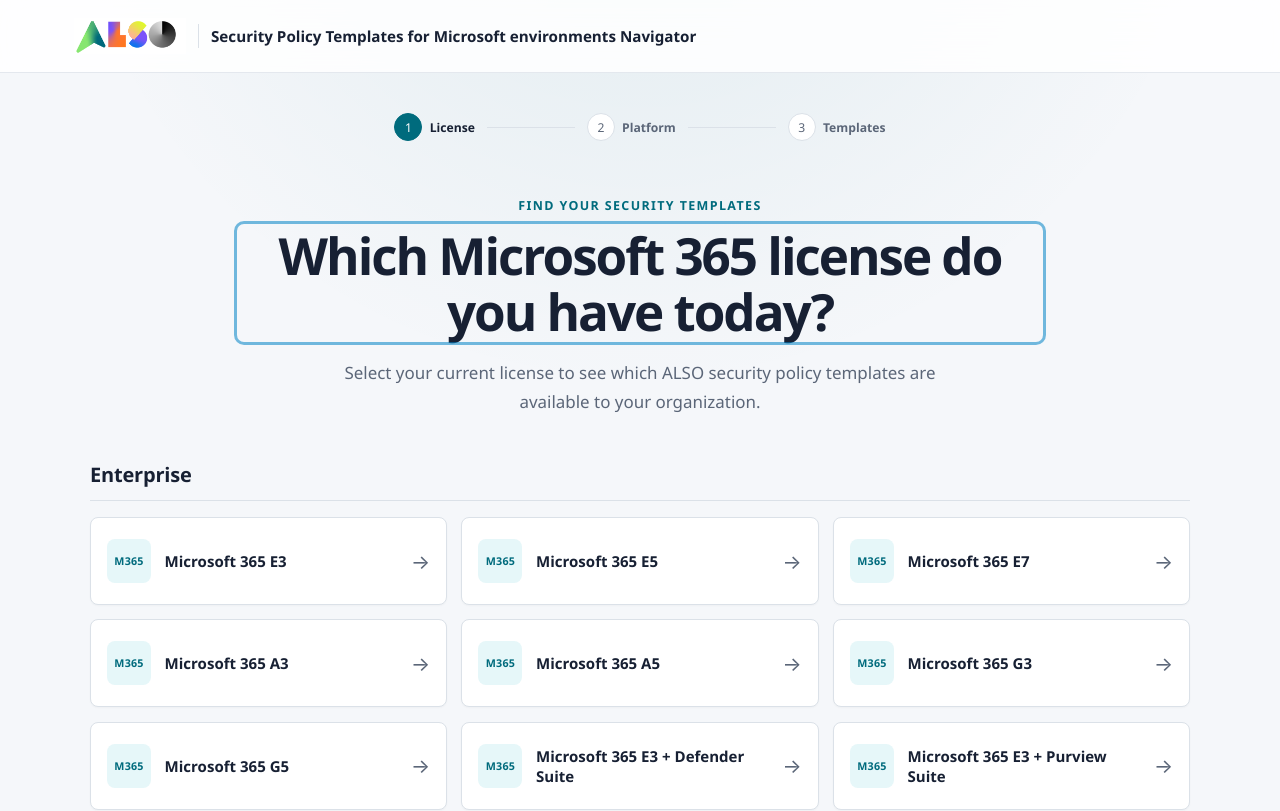
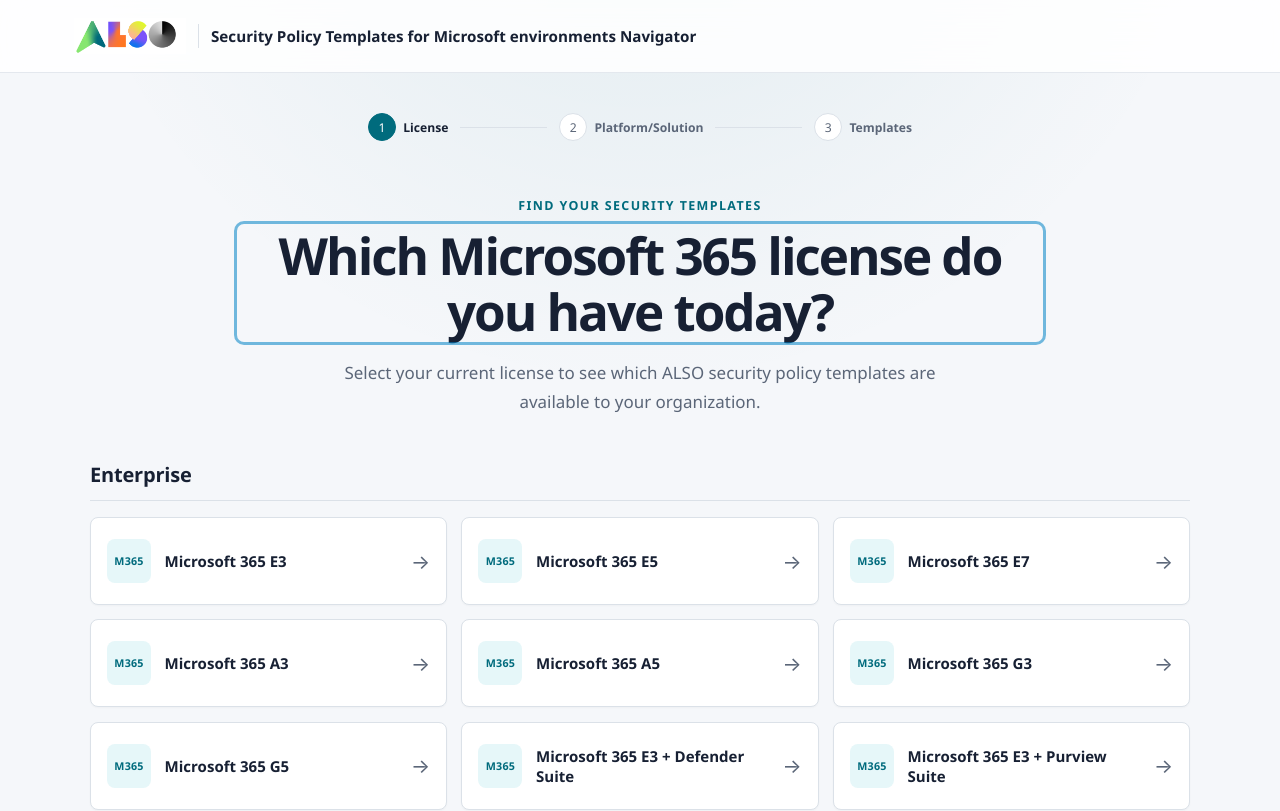
Before and after one commit to CoC-MS/ALSO-policy-templates-QA, a React (Vite) app: page / in a window 1280 px wide. Shown: the top 811 px of the page. Built offline with nearby package versions, Linux system fonts and the light colour scheme.

Commit message:
Clarify platform and solution step
Co-authored-by: Copilot App <223556219+Copilot@users.noreply.github.com>

```diff
--- a/src/App.tsx
+++ b/src/App.tsx
@@ -50,7 +50,7 @@ function StepIndicator({ step }: { step: Step }) {
       <div className="step-line" aria-hidden="true" />
       <div className={`step-item ${platformActive ? "active" : ""}`}>
         <span aria-hidden="true">2</span>
-        <strong>Platform</strong>
+        <strong>Platform/Solution</strong>
       </div>
       <div className="step-line" aria-hidden="true" />
       <div className={`step-item ${step === "result" ? "active" : ""}`}>
```
